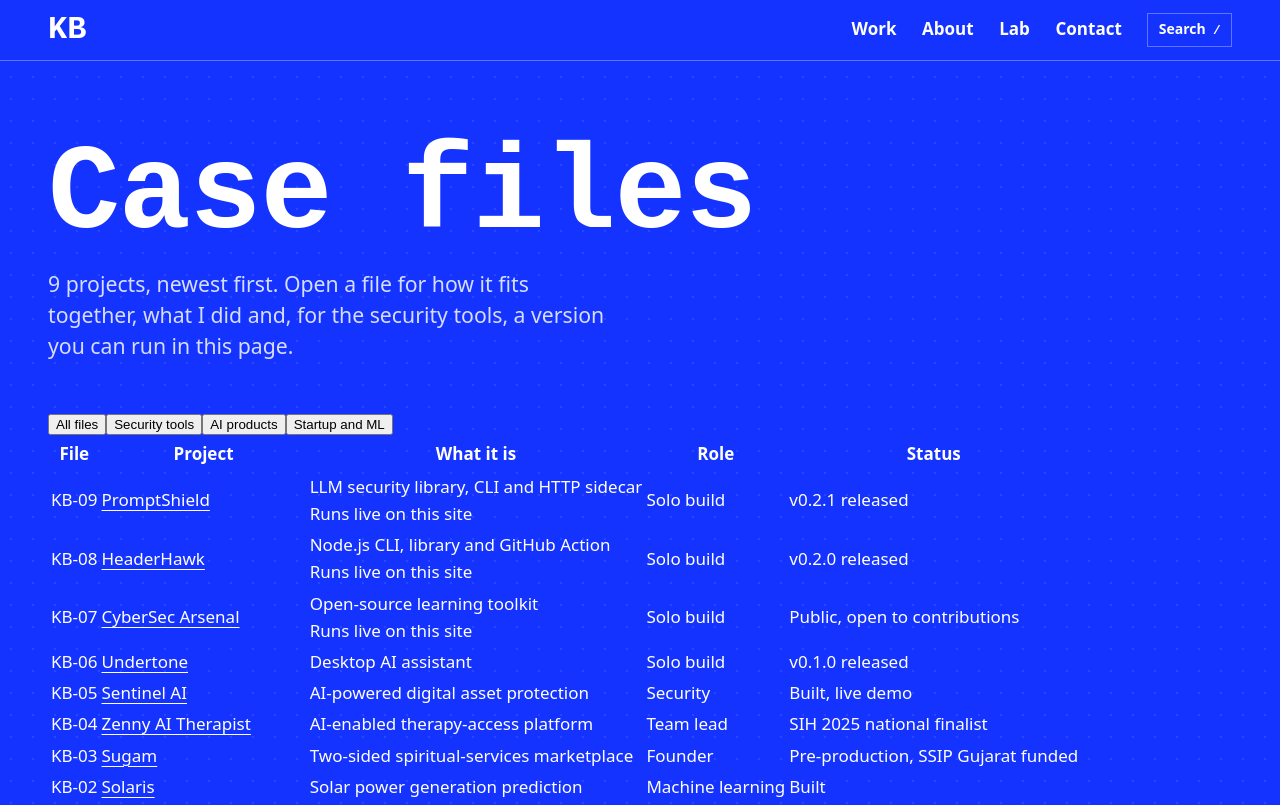
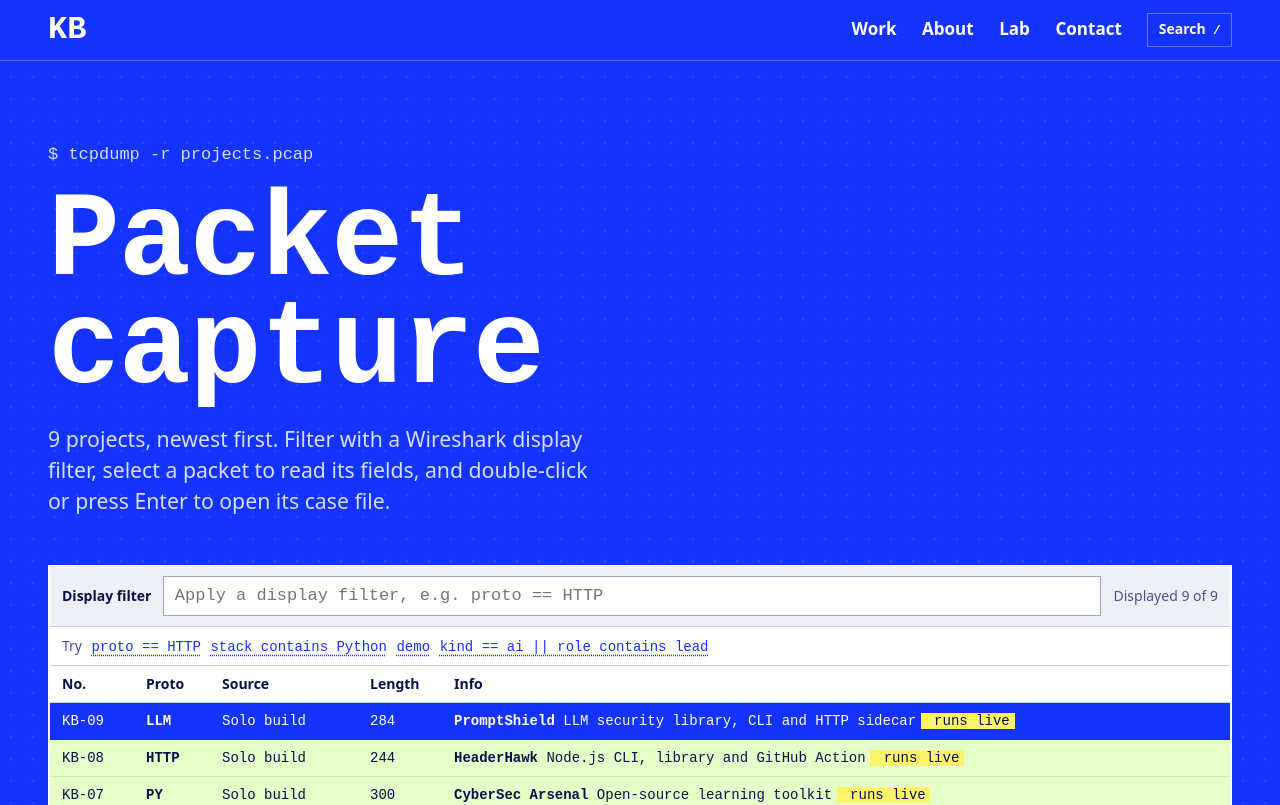
Before and after one commit to kirtanbhatt10/portfolio, a Next.js app: page /portfolio/work in a window 1280 px wide. Shown: the top 805 px of the page. Built offline with nearby package versions, Linux system fonts and the light colour scheme; a web font is replaced by a local one.

Commit message:
feat(work): the project index is now a packet capture

```diff
--- a/app/work/page.tsx
+++ b/app/work/page.tsx
@@ -1,25 +1,28 @@
 import type { Metadata } from 'next';
 
-import CaseTable from '@/components/CaseTable';
+import Capture from '@/components/Capture';
 import { projects } from '@/lib/projects';
 
 export const metadata: Metadata = {
-  title: 'Case files',
-  description: 'Security tools, AI products, a desktop app and a startup, each with its own case file.',
+  title: 'Packet capture',
+  description: 'Security tools, AI products, a desktop app and a startup, captured as packets you can filter and inspect.',
 };
 
 export default function Work() {
   return (
     <div className="wrap">
       <header className="page-head">
-        <h1 className="page-title">Case files</h1>
+        <p className="eyebrow-cmd" aria-hidden="true">
+          $ tcpdump -r projects.pcap
+        </p>
+        <h1 className="page-title">Packet capture</h1>
         <p className="lede">
-          {projects.length} projects, newest first. Open a file for how it fits together, what I did and, for the security tools,
-          a version you can run in this page.
+          {projects.length} projects, newest first. Filter with a Wireshark display filter, select a packet to read its fields, and
+          double-click or press Enter to open its case file.
         </p>
       </header>
-      <section style={{ paddingBottom: 'clamp(3rem, 8vw, 6rem)' }} aria-label="All case files">
-        <CaseTable />
+      <section className="page-body" aria-label="All projects">
+        <Capture />
       </section>
     </div>
   );
```
